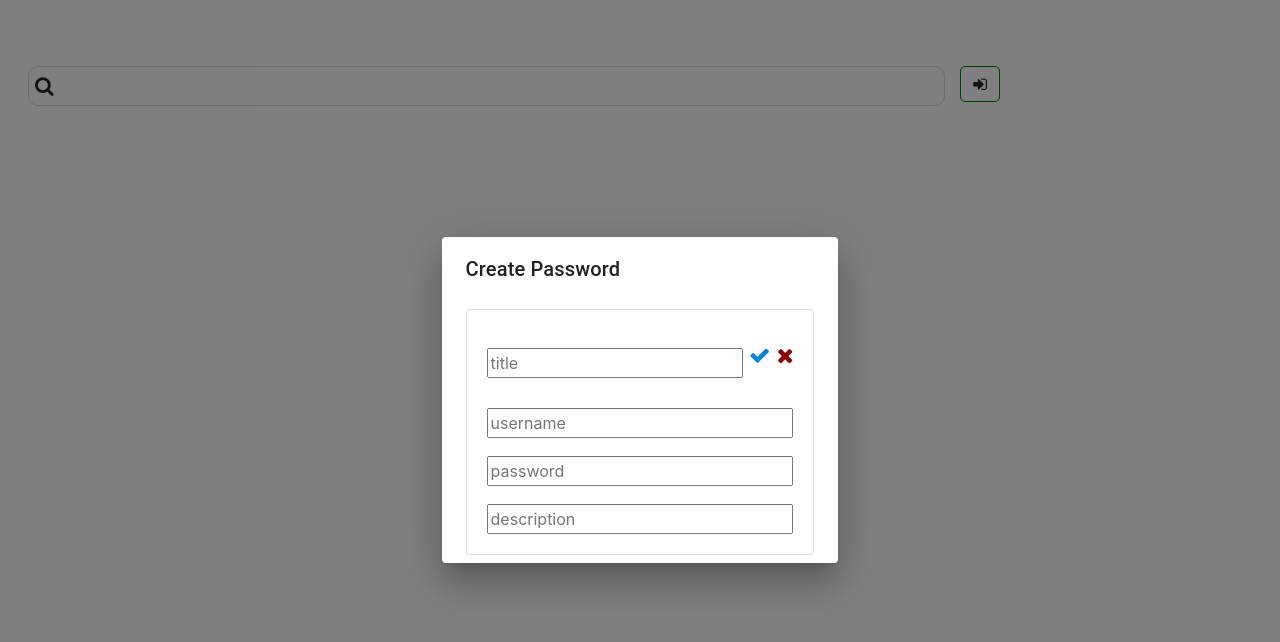
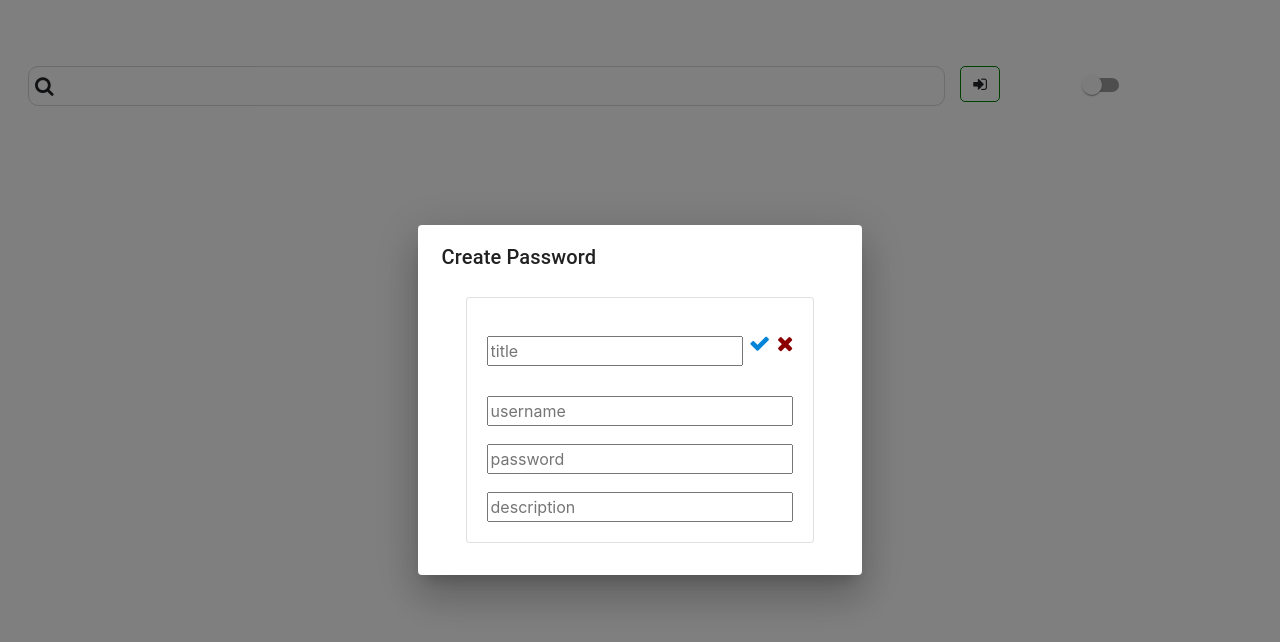
Before and after one commit to sarathchand09/password-store-app, a React (Create React App) app: page / in a window 1280 px wide. Both pictures are taken after a click on the element 980 px from the left and 84 px from the top of the page. Shown: the top 642 px of the page. Built offline with nearby package versions, Linux system fonts and the light colour scheme; no server answers.

Commit message:
dark theme added with minro fixs

```diff
--- a/src/App.js
+++ b/src/App.js
@@ -9,6 +9,7 @@ import UpdateCard from "./update-card/update-card.js";
 import Dialog from "@material-ui/core/Dialog";
 import DialogTitle from "@material-ui/core/DialogTitle";
 import DialogContent from "@material-ui/core/DialogContent";
+import Switch from "@material-ui/core/Switch";
 
 class App extends React.Component {
   constructor() {
@@ -16,7 +17,9 @@ class App extends React.Component {
     this.state = {
       passwords: [],
       createCard: false,
-      edit: []
+      edit: [],
+      cardSize: "col-md-5 col-xs-5 col-xl-5 col-sm-5 mt-5",
+      darkTheme: false
     };
   }
 
@@ -58,7 +61,7 @@ class App extends React.Component {
   };
 
   updateAndGet = updatedData => {
-   return  this.update(updatedData).then(() => this.getPasswords());
+    return this.update(updatedData).then(() => this.getPasswords());
   };
 
   updatePassword = (updatedData, key) => {
@@ -81,24 +84,37 @@ class App extends React.Component {
   editMode = key => {
     const editedCards = this.state.edit;
     editedCards.splice(editedCards.indexOf(key));
-    this.setState({edit: editedCards })
+    this.setState({ edit: editedCards });
   };
+
+  darkThemeClass = () => {
+    return this.state.darkTheme ? 'dark-theme' : '';
+  }
 
   render() {
     return (
-      <div className="pl-4 pr-4 window">
-        <div className="row mt-5 ml-1">
+      <div className={`pl-4 pr-4  ${this.darkThemeClass()}`}>
+        <div className="row mt-5 ml-1 relative">
           <Search onSearch={this.handleSearch}></Search>
-          <div className="search-bar">
+          <div>
             <span
               className="fa fa-sign-in icon-create"
               aria-hidden="true"
               onClick={this.creatCardDialogue}
-            ></span>
+            />
+          </div>
+
+          <div className="switch">
+            <Switch
+              checked={this.state.darkTheme}
+              onClick={this.handleChange}
+              name="Dark Theme"
+              color="secondary"
+            />
           </div>
         </div>
 
-        {this.state.createCard ? this.createPasswordDialog() : ""}
+        <div> {this.state.createCard ? this.createPasswordDialog() : ""}</div>
 
         <div className="row mb-4">
           {this.state.passwords.map((password, index) =>
@@ -111,13 +127,18 @@ class App extends React.Component {
     );
   }
 
+  handleChange = event => {
+    this.setState({ darkTheme: !this.state.darkTheme });
+  };
+
   updateCard = (index, password) => {
     return (
       <UpdateCard
         onUpdate={this.updatePassword}
-        containerSize="col-md-5 col-xs-5 col-xl-5 col-sm-5 mt-5"
+        containerSize={this.state.cardSize}
         userData={password}
         cancel={this.editMode}
+        darkTheme={this.darkThemeClass()}
         key={index}
         id={index}
       ></UpdateCard>
@@ -128,8 +149,10 @@ class App extends React.Component {
     return (
       <PasswordCard
         userData={password}
+        containerSize={this.state.cardSize}
         editExistingCard={this.editExistingCard}
         deleteCard={this.delete}
+        darkTheme={this.darkThemeClass()}
         key={index}
         id={index}
       ></PasswordCard>
@@ -139,11 +162,13 @@ class App extends React.Component {
   createPasswordDialog = () => {
     return (
       <Dialog open={true}>
-        <DialogTitle>Create Password</DialogTitle>
-        <DialogContent>
+        <DialogTitle className={this.darkThemeClass()}>Create Password</DialogTitle>
+        <DialogContent className={this.darkThemeClass()}>
           <UpdateCard
             onUpdate={this.createPassword}
             cancel={this.creatCardDialogue}
+            darkTheme={this.darkThemeClass()}
+            margin="mb-4 ml-4 mr-4"
           ></UpdateCard>
         </DialogContent>
       </Dialog>
--- a/src/App.scss
+++ b/src/App.scss
@@ -1,20 +1,26 @@
-.window {
-  /* background-color: rgba(50, 62, 75, 0.87); */
-}
+@import "./base.scss";
 
-.search-bar{
+.relative {
   position: relative;
 }
 
-.icon-create {
+@mixin action() {
   position: absolute;
   top: 18px;
-  border: 1px solid green;
-  padding: 9px 12px 9px 12px;
-  border-radius: 5px;
 }
 
-.icon-create:hover {
-  background-color: green;
-  cursor: pointer;
+.icon-create {
+  @include action();
+  border: 1px solid green;
+  padding: 9px 12px;
+  border-radius: 5px;
+  &:hover {
+    background-color: green;
+    cursor: pointer;
+  }
 }
+
+.switch {
+  @include action();
+  right: 140px;
+}
--- /dev/null
+++ b/src/base.scss
@@ -0,0 +1,4 @@
+.dark-theme{
+  background-color: rgba(50, 62, 75, 0.87);
+  color: white;
+}
--- a/src/password-card/card.js
+++ b/src/password-card/card.js
@@ -16,10 +16,11 @@ class PasswordCard extends Component {
   showPassword = () => this.setState({showPassword: !this.state.showPassword});
 
   render() {
-    return (<div className="col-md-5 col-xs-5 col-xl-5 col-sm-5">
-      <div className="card mt-5">
+    return (
+    <div className={this.props.containerSize}>
+      <div className="card">
 
-        <div className="card-body">
+        <div className={`card-body  ${this.props.darkTheme}`}>
 
           <h5 className="card-title" id="title">{this.props.userData.title}
             <span className="fa fa-trash pull-right curser" onClick={this.delete}></span>
@@ -32,7 +33,6 @@ class PasswordCard extends Component {
               password : {this.state.showPassword ?this.props.userData.password : '******'}
               <a className="btn" onClick={this.showPassword}>{this.state.showPassword ?'Hide': 'Show'}</a>
               </span>
-
               <span id="lastUpdated">  last updated : {this.props.userData.lastUpdated}</span>
               <span id="description">  description : {this.props.userData.description}</span>
 
--- a/src/password-card/card.scss
+++ b/src/password-card/card.scss
@@ -1,3 +1,5 @@
+@import '../base.scss';
+
 .curser {
   cursor: pointer;
 }
--- a/src/update-card/update-card.js
+++ b/src/update-card/update-card.js
@@ -24,8 +24,8 @@ class UpdateCard extends Component {
   render() {
     return (
       <div className={this.props.containerSize}>
-        <div className="card" >
-          <div className="card-body">
+        <div className={`card ${this.props.margin}`}>
+          <div className={`card-body ${this.props.darkTheme}`}>
             <div>
               <input
                 className="card-title"
--- a/src/update-card/update-card.scss
+++ b/src/update-card/update-card.scss
@@ -1,3 +1,5 @@
+@import '../base.scss';
+
 @mixin action($color) {
   color: $color;
   padding-top: 18px;
```
Also changed, not shown: 1 other file (tests, documents, lock files or other folders).
